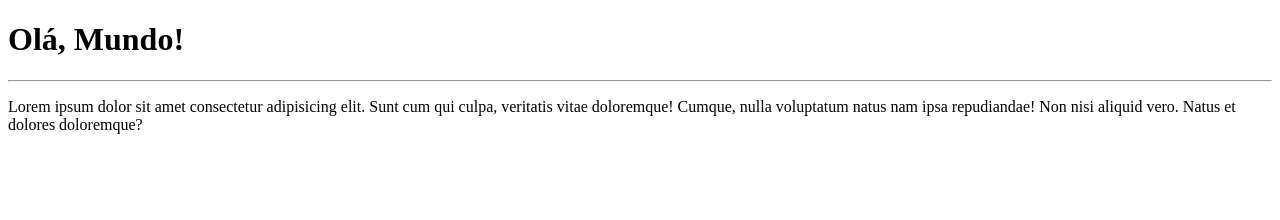
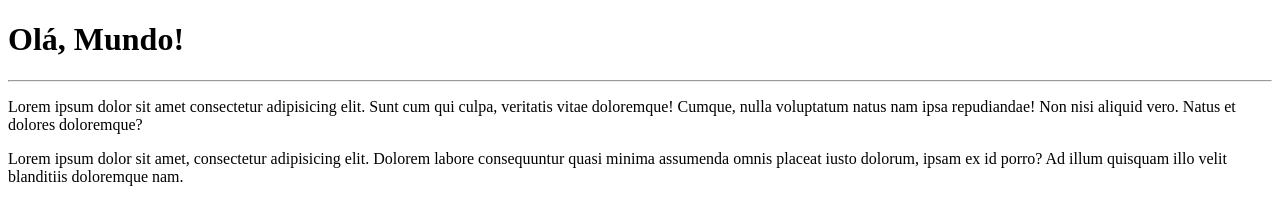
Before and after one commit to Thami00-dev/Hello-word, a plain HTML site: page site-exemplo/index.html in a window 1280 px wide. Drawn offline with Linux system fonts and the light colour scheme.

Commit message:
adicionei mais um parágrafo

```diff
--- a/site-exemplo/index.html
+++ b/site-exemplo/index.html
@@ -9,5 +9,6 @@
     <h1>Olá, Mundo!</h1>
     <hr>
     <p>Lorem ipsum dolor sit amet consectetur adipisicing elit. Sunt cum qui culpa, veritatis vitae doloremque! Cumque, nulla voluptatum natus nam ipsa repudiandae! Non nisi aliquid vero. Natus et dolores doloremque?</p>
+<p>Lorem ipsum dolor sit amet, consectetur adipisicing elit. Dolorem labore consequuntur quasi minima assumenda omnis placeat iusto dolorum, ipsam ex id porro? Ad illum quisquam illo velit blanditiis doloremque nam.</p>
 </body>
 </html>
```
Also changed, not shown: 1 other file.
